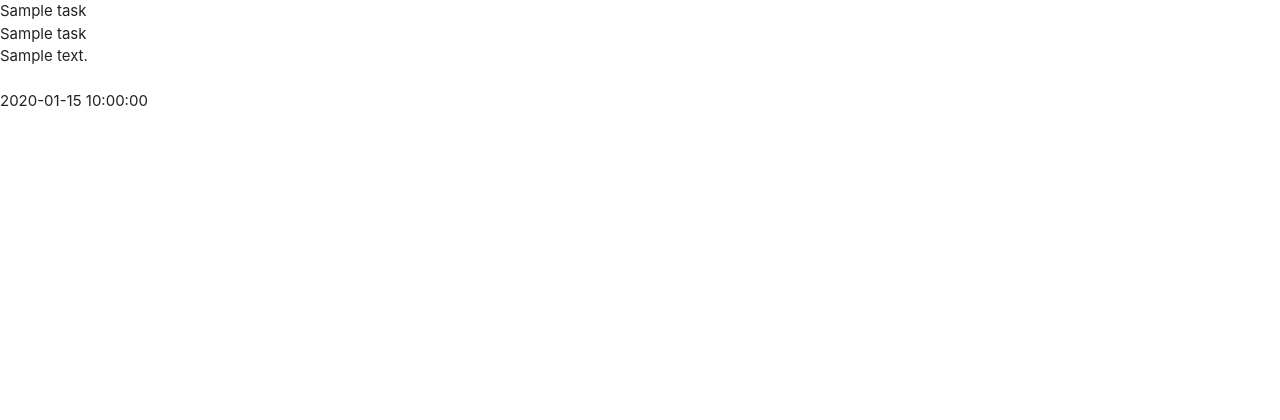
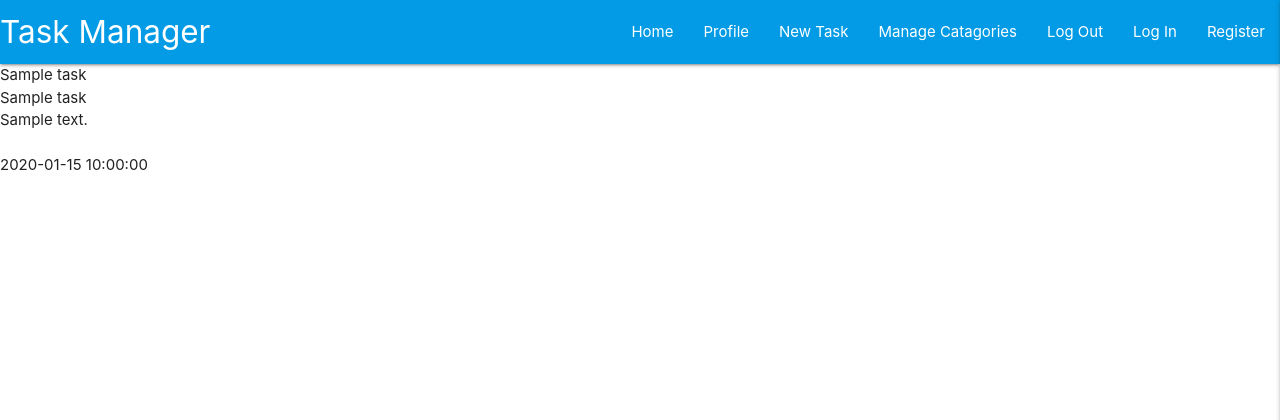
Before and after one commit to AM505/miniProject3, a Flask app: page / in a window 1280 px wide. Shown: the top 420 px of the page. Run offline with Flask 2, Linux system fonts and the light colour scheme; a database or web service that is not in the repository returns one stand-in record (values such as "Sample title"); some libraries are stand-ins or nearby versions.

Commit message:
Add materialize  navbar and sidenav

```diff
--- a/static/css/style.css
+++ b/static/css/style.css
@@ -0,0 +1,3 @@
+.text-shaddow{
+    text-shadow: 2px 2px 2px rgba(0,0,0,0.5);
+}
--- a/static/js/script.js
+++ b/static/js/script.js
@@ -0,0 +1,3 @@
+$(document).ready(function(){
+    $('.sidenav').sidenav({edge:"right"});
+  });
--- a/templates/base.html
+++ b/templates/base.html
@@ -12,10 +12,41 @@
     <title>Task Manager</title>
 </head>
 <body>
+    <header>
+        <!-- top navbar -->
+        <nav class="nav-extended text-shadow light-blue darken-1">
+            <div class="nav-wrapper">
+                <a href="{{url_for('get_tasks')}}" class="brand-logo">Task Manager</a>
+                <a href="#" data-target="mobile-demo" class="sidenav-trigger right"><i class="fas fa-bars"></i></a>
+                <ul class="right hide-on-med-and-down">
+                    <li><a href="{{url_for('get_tasks')}}">Home</a></li>
+                    <li><a href="#">Profile</a></li>
+                    <li><a href="#">New Task</a></li>
+                    <li><a href="#">Manage Catagories</a></li>
+                    <li><a href="#">Log Out</a></li>
+                    <li><a href="#">Log In</a></li>
+                    <li><a href="#">Register </a></li>
+                </ul>
+            </div>
+        </nav>
+        <!-- mobile side navbar -->
+        <ul class="sidenav" id="mobile-demo">
+            <li><h4 class="center-align light-blue-text text-darken-4">Task Manager</h4></li>
+            <li><a href="{{url_for('get_tasks')}}">Home</a></li>
+            <li><a href="#">Profile</a></li>
+            <li><a href="#">New Task</a></li>
+            <li><a href="#">Manage Catagories</a></li>
+            <li><a href="#">Log Out</a></li>
+            <li><a href="#">Log In</a></li>
+            <li><a href="#">Register </a></li>
+        </ul>
+
+    </header>
     {% block content %}
     {% endblock %}
     <script src="https://code.jquery.com/jquery-3.7.1.min.js" integrity="sha256-/JqT3SQfawRcv/BIHPThkBvs0OEvtFFmqPF/lYI/Cxo=" crossorigin="anonymous"></script>
     <script src="https://cdnjs.cloudflare.com/ajax/libs/materialize/1.0.0/js/materialize.min.js"></script>
+    <script src="{{url_for('static', filename='js/script.js')}}"></script>
     {% block scripts%}
     {% endblock %}
 </body>
```
